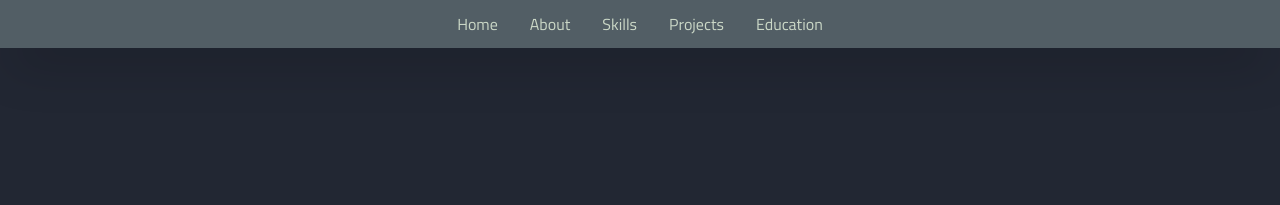
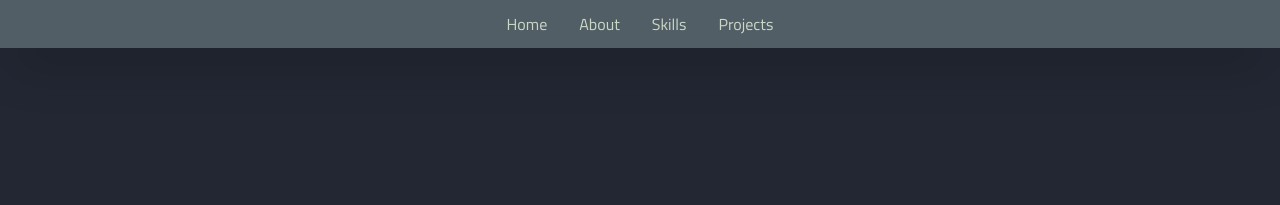
Before and after one commit to zep245/prasad.github.io, a website: page index.html in a window 1280 px wide. Shown: the top 205 px of the page. Drawn offline with Linux system fonts and the light colour scheme.

Commit message:
Update index.html

```diff
--- a/index.html
+++ b/index.html
@@ -15,7 +15,7 @@
             <a class="hover:text-teal-400" href="#about">About</a>
             <a class="hover:text-teal-400" href="#skills">Skills</a>
             <a class="hover:text-teal-400" href="#projects">Projects</a>
-            <a class="hover:text-teal-400" href="#education">Education</a>
+
         </section>
     </header>
     <div id="home"  class="max-w-4xl mx-auto mt-40 scroll-my-40">
```
